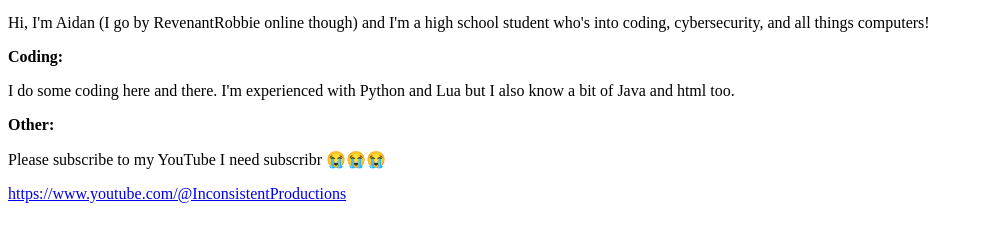
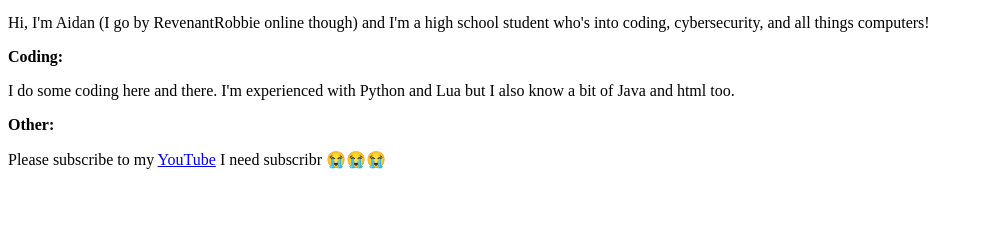
Before and after one commit to RevenantRobbie/MyPortfolio, a plain HTML site: page index.html in a window 1280 px wide. Shown: the part 100-342 px from the top of the page, without its empty margins (0-983 px from the left). Drawn offline with Linux system fonts and the light colour scheme.

Commit message:
fixed URL in index.html

```diff
--- a/index.html
+++ b/index.html
@@ -27,9 +27,8 @@
     </p>
 
     <p>
-      Please subscribe to my YouTube I need subscribr 😭😭😭
+      Please subscribe to my <a href="https://www.youtube.com/@InconsistentProductions">YouTube</a> I need subscribr 😭😭😭
     </p>
-    <a href="url">https://www.youtube.com/@InconsistentProductions</a>
 
   </body>
 </html>
```
